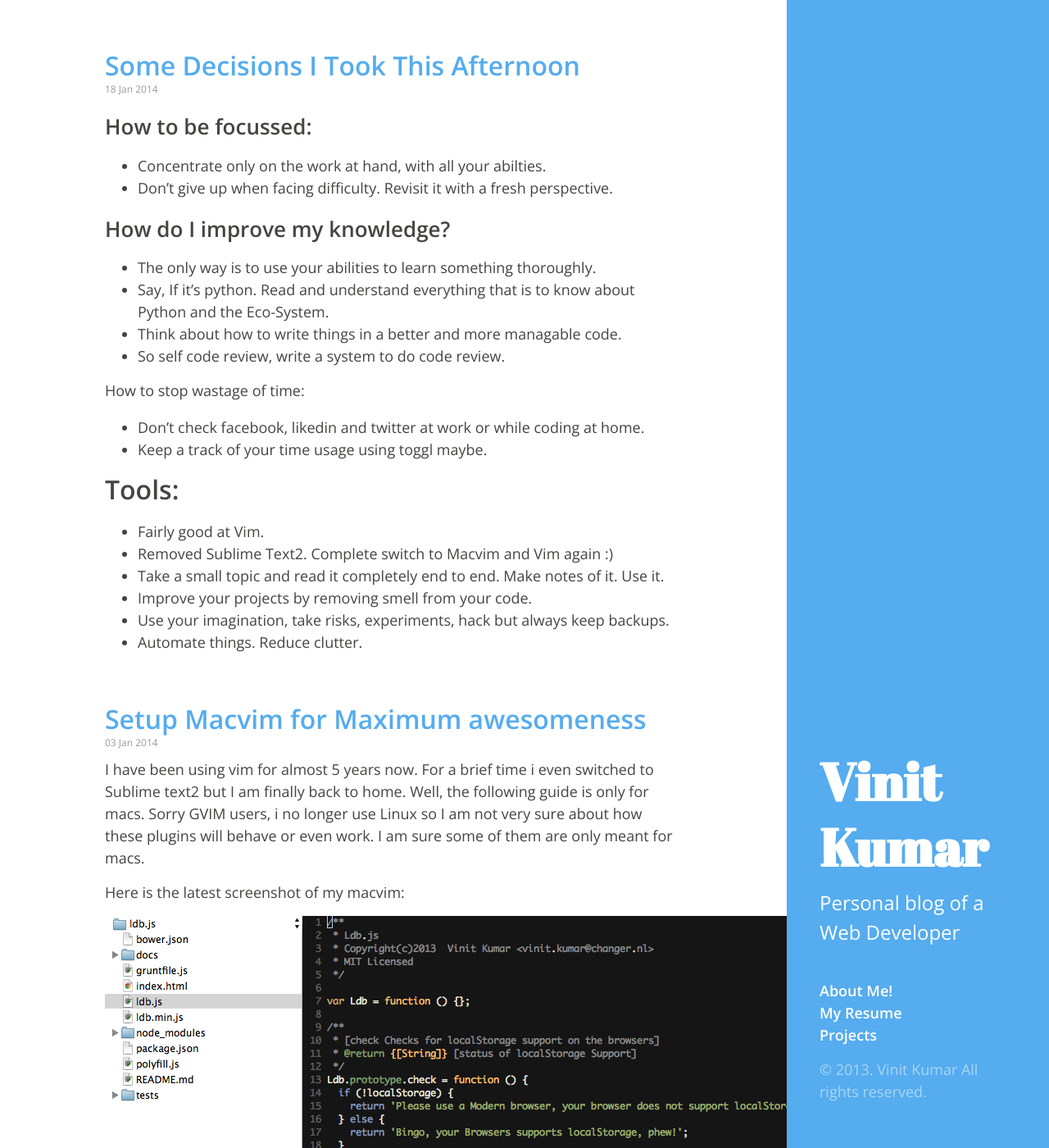
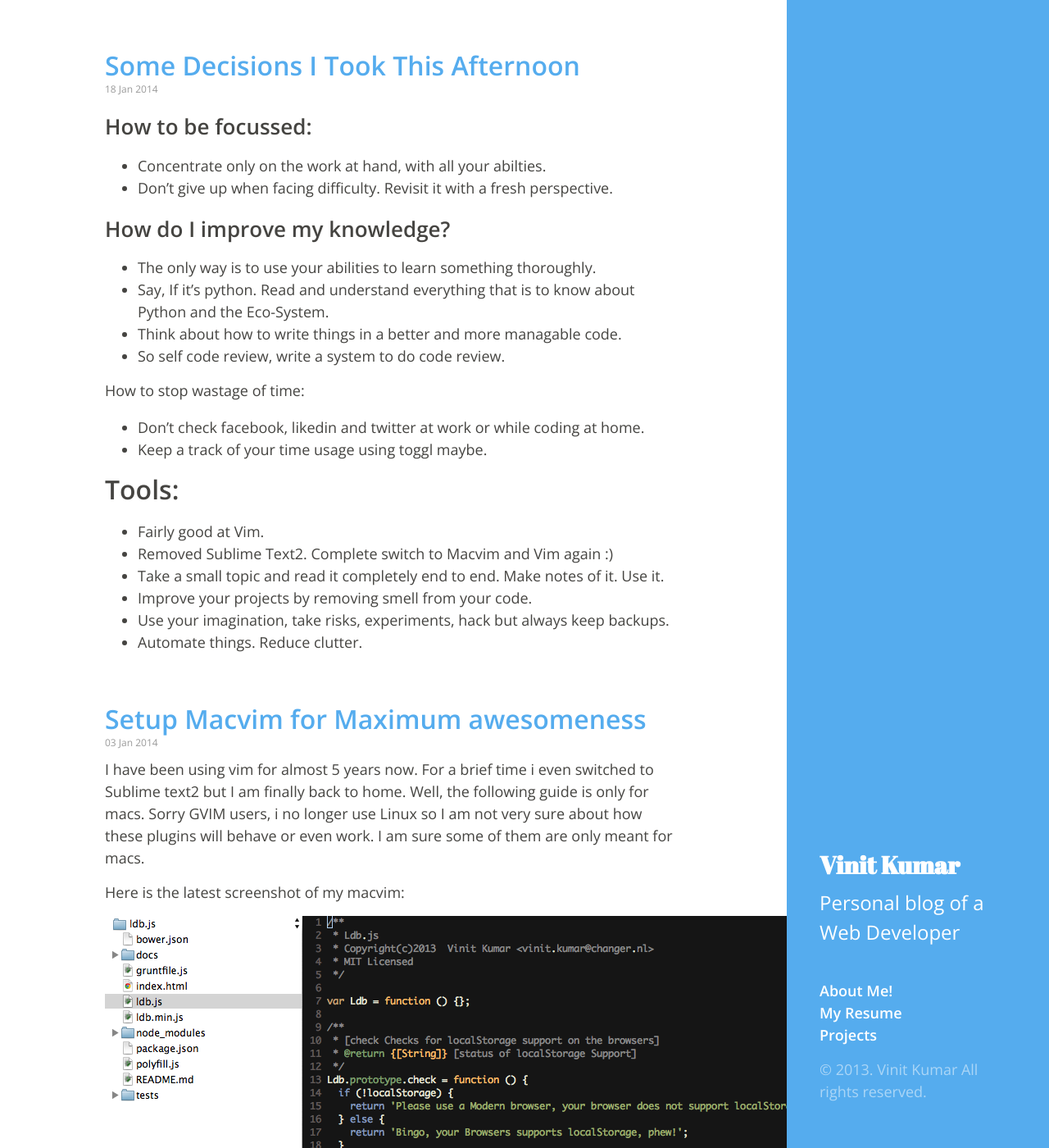
Before and after one commit to vinitkumar/vinitkumar.github.com, a Jekyll site: the page built from index.html, in a window 1280 px wide and 1400 px high. Shown: the whole window at 82% size. Built offline with Jekyll 4.4.1, drawn with Linux system fonts in a browser that asks for light colours; Markdown is read by kramdown in place of the engine named in the settings; the list of posts is cut into pages by our own code.

Commit message:
fix styling issues

```diff
--- a/public/css/hyde.css
+++ b/public/css/hyde.css
@@ -285,7 +285,8 @@ a:focus {
     left: 0;
   }
   .masthead h1 {
-    font-size: 64px;
+    font-size: 30px;
+    padding-top: 30px;
   }
   .colophon {
     margin-top: 40px;
```
